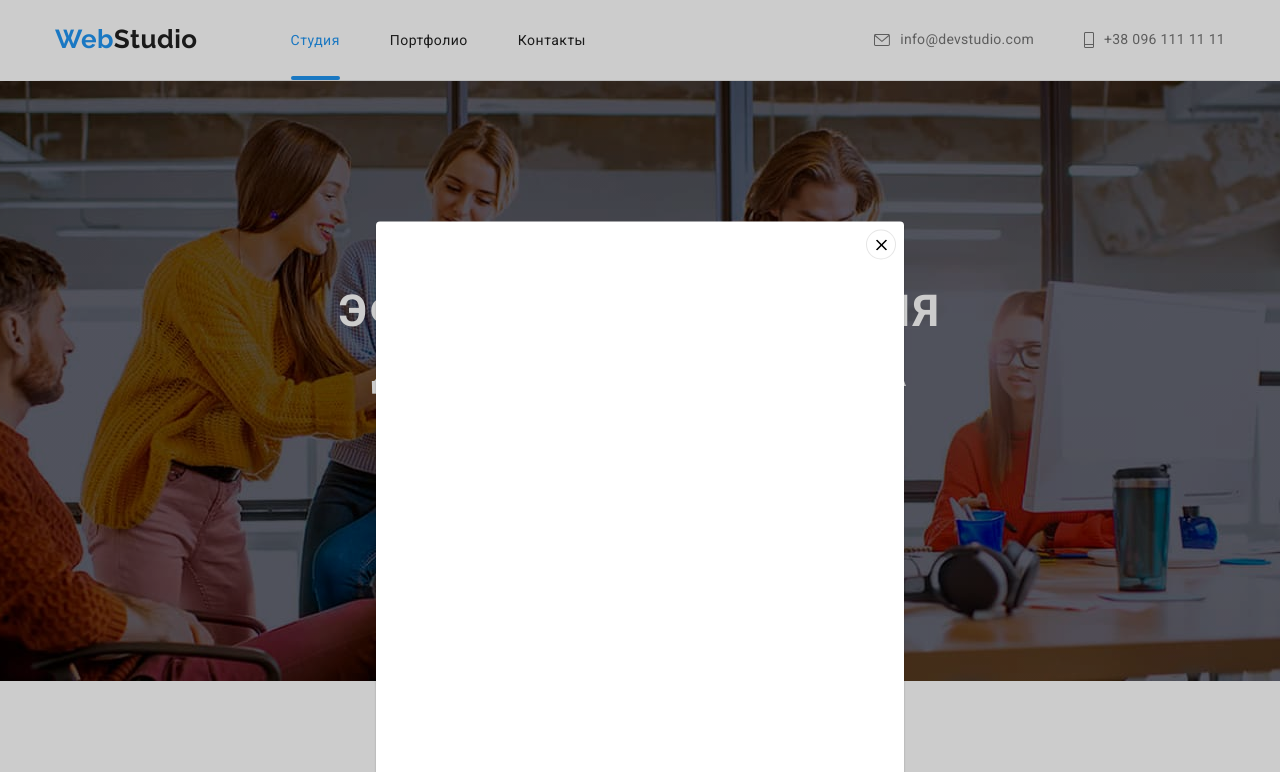
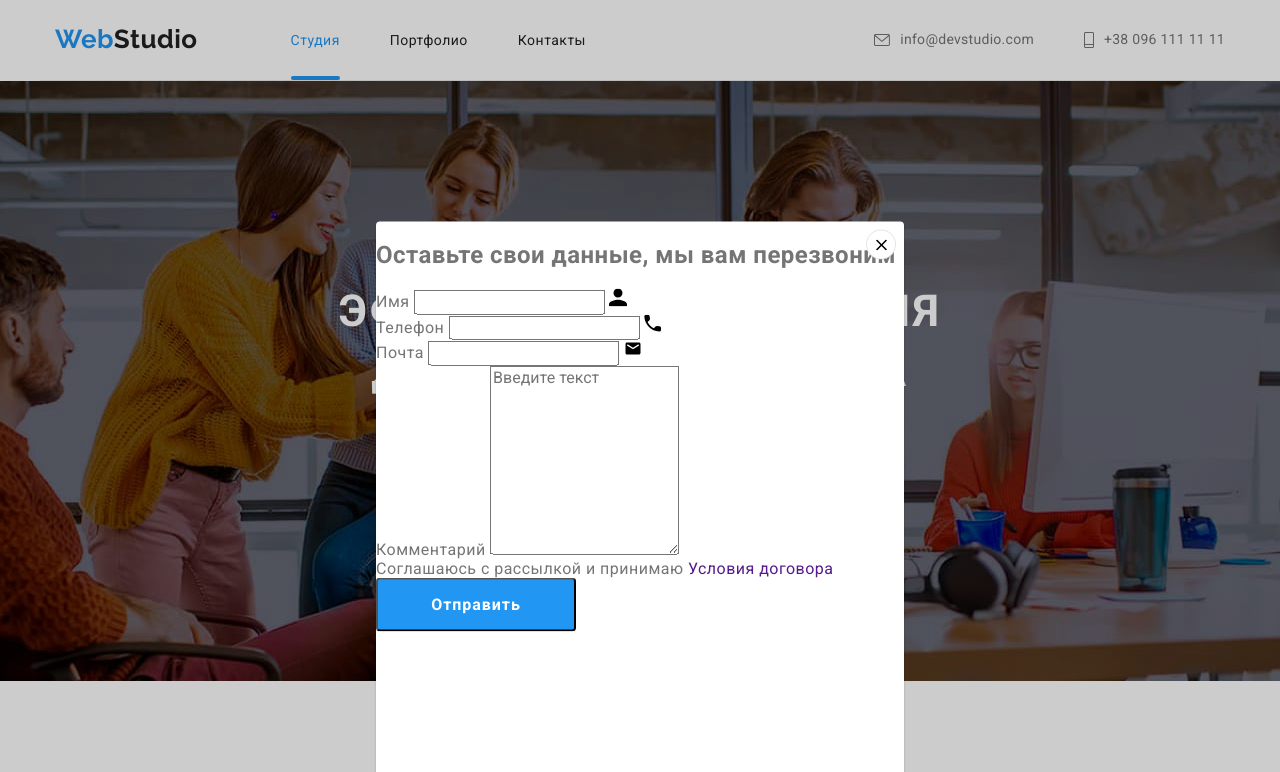
Before and after one commit to olhamyr/goit-markup-hw-06, a plain HTML site: page index.html in a window 1280 px wide. Both pictures are taken after a click on the button "Заказать услугу". Shown: the top 772 px of the page. Drawn offline with nearby package versions, Linux system fonts and the light colour scheme.

Commit message:
Добавляет разметку форм

```diff
--- a/index.html
+++ b/index.html
@@ -461,7 +461,24 @@
             </ul>
           </div>
           <div class="signup">
-            <b class="text">Подпишитесь на рассылку</b>
+            <b class="text">ПОДПИШИТЕСЬ НА РАССЫЛКУ</b>
+            <form class="form">
+            <div class="form-field">
+              <input
+                class="form-input"
+                type="email"
+                name="mail"
+                id="mail"
+                placeholder="E-mail"
+              />
+            </div>
+            <button class="button" type="submit">
+              Подписаться
+              <svg class="icon-signup" width="24" height="24">
+                <use href="./icons/symbol-defs2.svg#icon-send"></use>
+              </svg>
+            </button>
+          </form>
           </div>
         </div>
       </div>
@@ -475,8 +492,56 @@
             <use href="./icons/symbol-defs.svg#close"></use>
       </svg>
     </button>
+
+    <form class="modal-form">
+
+      <h2 class="form-headline">Оставьте свои данные, мы вам перезвоним</h2>
+
+      <div class="form-field">
+      <label class="form-label" for="name">Имя</label>
+      <input class="form-input" type="text" name="name" id="name" />
+      <svg class="icon-modal" width="18" height="18">
+        <use href="./icons/symbol-defs2.svg#icon-user"></use>
+      </svg>
+    </div>
+
+    <div class="form-field">
+      <label class="form-label" for="tel">Телефон</label>
+      <input class="form-input" type="tel" name="tel" id="tel" />
+      <svg class="icon-modal" width="18" height="18">
+        <use href="./icons/symbol-defs2.svg#icon-tel"></use>
+      </svg>
+    </div>
+
+      <div class="form-field">
+      <label class="form-label" for="mail">Почта</label>
+      <input class="form-input" type="email" name="mail" id="mail" />
+      <svg class="icon-modal" width="18" height="18">
+        <use href="./icons/symbol-defs2.svg#icon-email-black"></use>
+      </svg>
+    </div>
+
+      <div class="form-field">
+      <label class="form-label" for="comment">Комментарий</label>
+      <textarea class="comment" name="comment" id="comment" rows="10" placeholder="Введите текст"></textarea>
+    </div>
+
+    <label class="checkbox-label" for="agreement">
+
+      <input class="checkbox visually-hidden" type="checkbox" name="agreement" id="agreement"/>
+      <span class="checkbox-icon"></span>
+            Соглашаюсь с рассылкой и принимаю
+            <a class="checkbox-link" href="">Условия договора</a>
+          </label>
+
+          <div class="send-button">
+      <button class="button" type="submit">Отправить</button>
+          </div>
+    </form>
       </div>
     </div>
+
+
 
     <script>
       const refs = {
```
Also changed, not shown: portfolio.html (+18 -1 lines).
